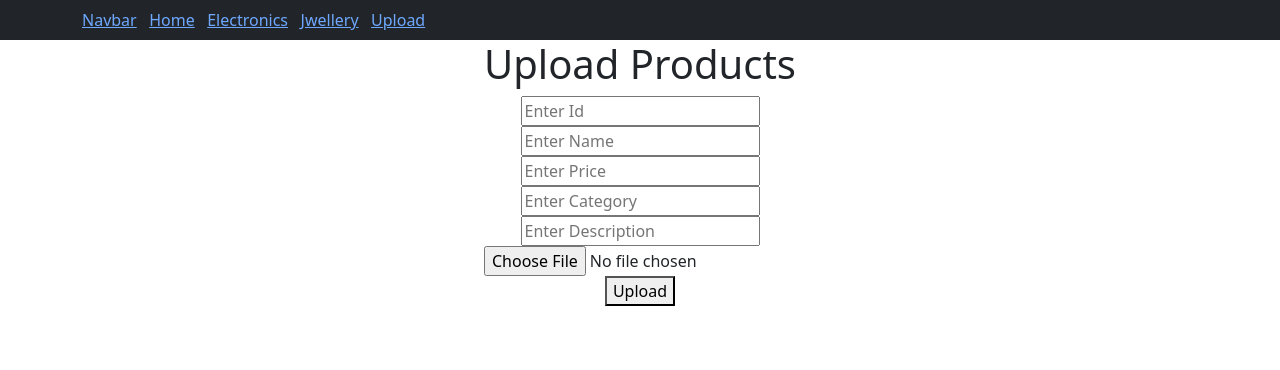
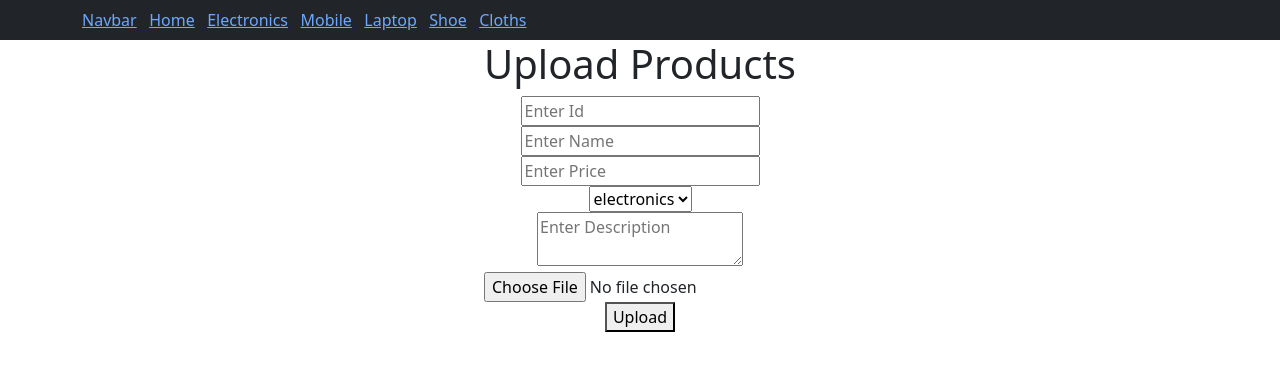
Before and after one commit to DigitallLearning/ips_react_project, a React (Create React App) app: page /upload in a window 1280 px wide. Shown: the top 370 px of the page. Built offline with nearby package versions, Linux system fonts and the light colour scheme.

Commit message:
category

```diff
--- a/src/Electronics.js
+++ b/src/Electronics.js
@@ -15,7 +15,7 @@ function Electronics()
 {
     const [apidata,setData]=useState([])
     useEffect(()=>{
-       fetch("https://fakestoreapi.com/products").then((result)=>{
+       fetch("http://localhost:4000/category/electronics").then((result)=>{
            result.json().then((data)=>{
                 setData(data)
            })
@@ -26,7 +26,6 @@ function Electronics()
        <MDBRow className='row-cols-1 row-cols-md-3 g-4' style={{padding:"10px"}}>
        {
         apidata.map((item,i)=>
-            item.category=="electronics"?
        <MDBCol key={i}>
         <MDBCard className='h-100' style={{padding:"10px"}}>
          <center>
@@ -48,7 +47,7 @@ function Electronics()
             <MDBBtn style={{width:"130px",height:"36px"}}>AddtoCart</MDBBtn>
           </MDBCardBody>
         </MDBCard>
-      </MDBCol>:null
+      </MDBCol>
         )
        }
     </MDBRow>
--- a/src/Jwellery.js
+++ b/src/Mobile.js
@@ -11,23 +11,23 @@ import {
   MDBBtn
 } from 'mdb-react-ui-kit';
 import Footer from "./Footer";
-function Jwellery()
+function Mobile()
 {
     const [apidata,setData]=useState([])
     useEffect(()=>{
-       fetch("https://fakestoreapi.com/products/category/jewelery").then((result)=>{
+       fetch("http://localhost:4000/category/mobile").then((result)=>{
            result.json().then((data)=>{
+              console.log(data)
                 setData(data)
            })
        })
     },[])
-
   return(
     <div>
        <MDBRow className='row-cols-1 row-cols-md-3 g-4' style={{padding:"10px"}}>
        {
-        apidata.map((item)=>
-       <MDBCol >
+        apidata.map((item,i)=>
+       <MDBCol key={i}>
         <MDBCard className='h-100' style={{padding:"10px"}}>
          <center>
              <MDBCardImage
@@ -44,7 +44,7 @@ function Jwellery()
             <MDBCardText>
               {item.description.substring(0,100)}
             </MDBCardText>
-            <MDBBtn style={{width:"130px",height:"36px"}} >View Details</MDBBtn>&nbsp;&nbsp;
+            <MDBBtn style={{width:"130px",height:"36px"}}>View Details</MDBBtn>&nbsp;&nbsp;
             <MDBBtn style={{width:"130px",height:"36px"}}>AddtoCart</MDBBtn>
           </MDBCardBody>
         </MDBCard>
@@ -56,4 +56,4 @@ function Jwellery()
     </div>
   )
 }
-export default Jwellery
+export default Mobile
--- a/src/Routing.js
+++ b/src/Routing.js
@@ -4,9 +4,10 @@ import Navbar from 'react-bootstrap/Navbar';
 import { Link, Route, Routes } from 'react-router-dom';
 import Home from './Home';
 import Electronics from './Electronics';
-import Jwellery from './Jwellery';
+
 import Item from './Item';
 import Upload from './Upload';
+import Mobile from './Mobile';
 function Routing() {
   return (
     <>
@@ -16,15 +17,17 @@ function Routing() {
           <Nav className="me-auto">
             <Link to="/">Home</Link>&nbsp;&nbsp;&nbsp;
             <Link to="/electronics">Electronics</Link>&nbsp;&nbsp;&nbsp;
-            <Link to="/jwellery">Jwellery</Link>&nbsp;&nbsp;&nbsp;
-            <Link to="/upload">Upload</Link>&nbsp;&nbsp;&nbsp;
+            <Link to="/mobile">Mobile</Link>&nbsp;&nbsp;&nbsp;
+            <Link to="/laptop">Laptop</Link>&nbsp;&nbsp;&nbsp;
+             <Link to="/shoe">Shoe</Link>&nbsp;&nbsp;&nbsp;
+              <Link to="/cloths">Cloths</Link>&nbsp;&nbsp;&nbsp;
           </Nav>
         </Container>
       </Navbar>
       <Routes>
         <Route path='/' Component={Home}></Route>
          <Route path='/electronics' Component={Electronics}></Route>
-          <Route path='/jwellery' Component={Jwellery}></Route>
+          <Route path='/mobile' Component={Mobile}></Route>
             <Route path='/item' Component={Item}></Route>
             <Route path='/upload' Component={Upload}></Route>
       </Routes>
--- a/src/Upload.js
+++ b/src/Upload.js
@@ -34,8 +34,15 @@ function Upload()
          <input type="number" placeholder="Enter Id" onChange={(e)=>setId(e.target.value)}></input><br></br>
          <input type="text" placeholder="Enter Name" onChange={(e)=>setName(e.target.value)}></input><br></br>
          <input type="number" placeholder="Enter Price" onChange={(e)=>setPrice(e.target.value)}></input><br></br>
-         <input type="text" placeholder="Enter Category" onChange={(e)=>setCat(e.target.value)}></input><br></br>
-         <input type="text" placeholder="Enter Description" onChange={(e)=>setDesc(e.target.value)}></input><br></br>
+         {/* <input type="text" placeholder="Enter Category" onChange={(e)=>setCat(e.target.value)}></input><br></br> */}
+         <select onChange={(e)=>setCat(e.target.value)}>
+            <option>electronics</option>
+            <option>mobile</option>
+            <option>laptop</option>
+            <option>shoes</option>
+            <option>cloths</option>
+         </select><br></br>
+         <textarea type="text" placeholder="Enter Description" onChange={(e)=>setDesc(e.target.value)}></textarea><br></br>
          <input type="file" onChange={(e)=>setImage(e.target.files[0])}></input><br></br>
          <button onClick={submitForm}>Upload</button>
        </form>
```
